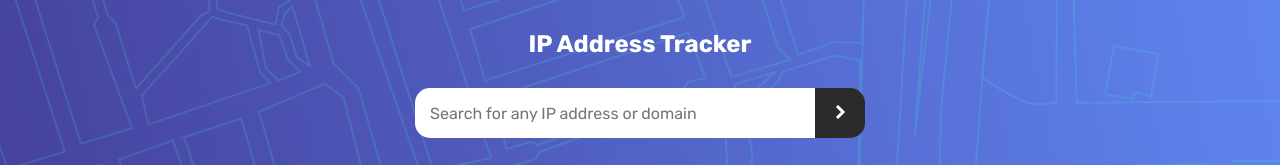
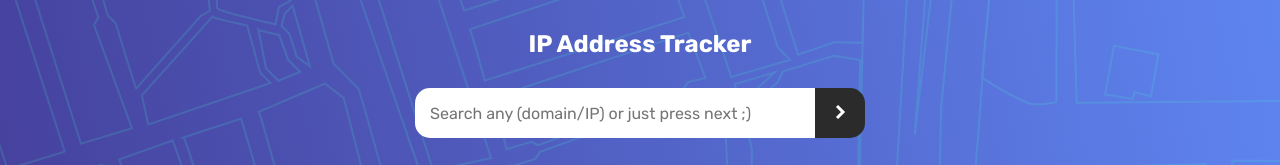
Before and after one commit to JosephMen/ip-address-tracker, a website: page index.html in a window 1280 px wide. Shown: the top 165 px of the page. Drawn offline with nearby package versions, Linux system fonts and the light colour scheme.

Commit message:
Added instruction

```diff
--- a/index.html
+++ b/index.html
@@ -30,7 +30,7 @@
         <h1>IP Address Tracker</h1>
         <div class="form-input">
           <input type="text" name="" id="entradaIP"
-          placeholder="Search for any IP address or domain"
+          placeholder="Search any (domain/IP) or just press next ;)"
           />
           <button type="submit">
             <img src="/images/icon-arrow.svg" alt="Arrow">
```
